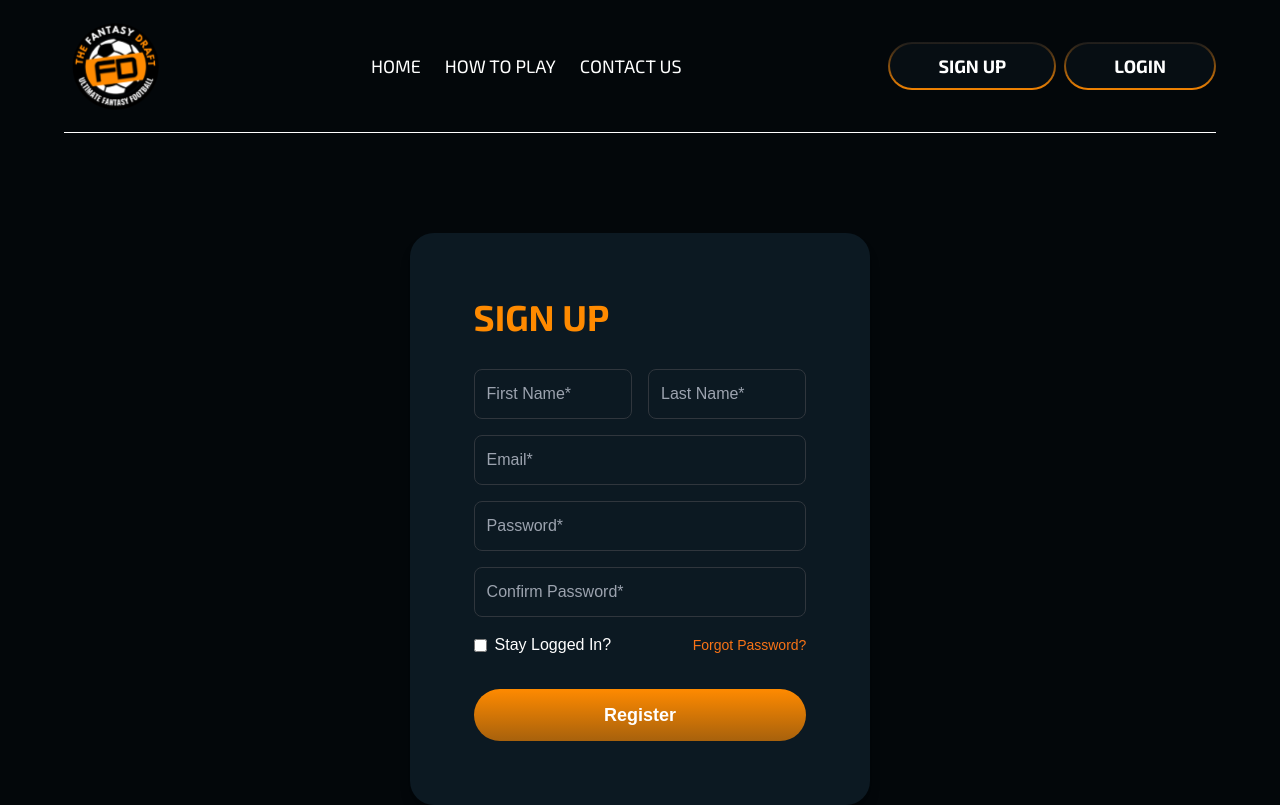
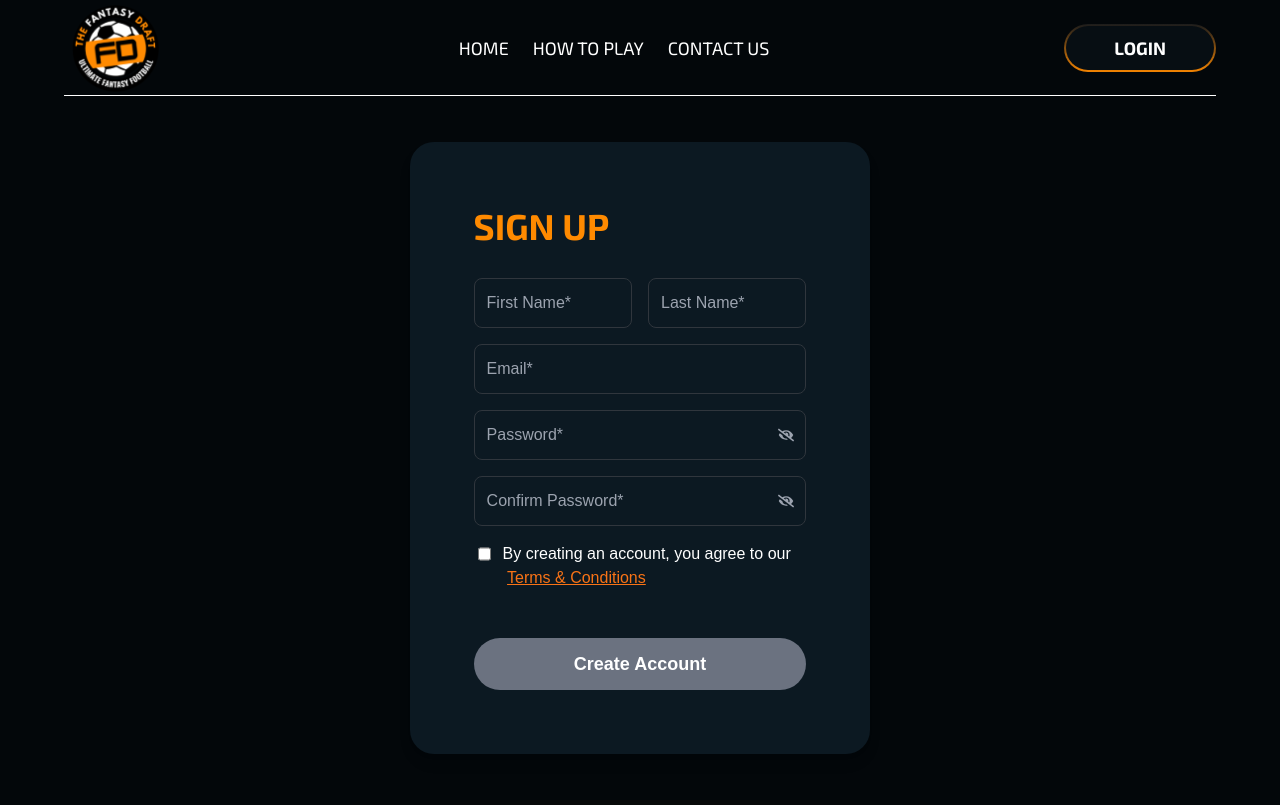
Before and after one commit to OmairMairaj/thefantasydraft, a Next.js app: page /signup in a window 1280 px wide. Shown: the top 805 px of the page. Built offline with nearby package versions, Linux system fonts and the light colour scheme.

Commit message:
OMA Dashboard & Nav

```diff
--- a/app/login/page.jsx
+++ b/app/login/page.jsx
@@ -25,11 +25,11 @@ export default function Login() {
     };
 
     return (
-        <div className="min-h-[67vh] flex flex-col items-center pt-[150px]">
+        <div className="min-h-[88vh] flex flex-col items-center justify-center mb-[40]">
             <div className="w-1/3 bg-[#0C1922] p-16 rounded-3xl shadow-lg mb-500">
                 <h1 className={`text-4xl font-bold italic ${exo2.className}`}>LOGIN</h1>
                 <form onSubmit={handleSubmit}>
-                    <div className="mt-8 mb-8 space-y-4">
+                    <div className="mt-8 mb-4 space-y-4">
                         <input
                             type="email"
                             value={email}
@@ -57,11 +57,11 @@ export default function Login() {
                                 type="checkbox"
                                 checked={stayLoggedIn}
                                 onChange={(e) => setStayLoggedIn(e.target.checked)}
-                                className="mr-2"
+                                className="mr-2 ml-1 size-4"
                             />
                             Stay Logged In?
                         </label>
-                        <a href="#" className="text-orange-500 text-sm hover:underline">Forgot Password?</a>
+                        <a href="/forgot-password" className="text-orange-500 text-sm hover:underline">Forgot Password?</a>
                     </div>
                     <button
                         type="submit"
--- a/app/signup/page.jsx
+++ b/app/signup/page.jsx
@@ -3,6 +3,7 @@
 import React, { useState } from 'react';
 import { useRouter } from 'next/navigation';
 import { Exo_2 } from 'next/font/google';
+import { FaEye, FaEyeSlash } from 'react-icons/fa'; // Import eye icons
 
 const exo2 = Exo_2({
     weight: ['700', '800'],
@@ -16,7 +17,9 @@ const SignUp = () => {
     const [email, setEmail] = useState('');
     const [password, setPassword] = useState('');
     const [confirmPassword, setConfirmPassword] = useState('');
-    const [stayLoggedIn, setStayLoggedIn] = useState(false);
+    const [agreedToTerms, setAgreedToTerms] = useState(false);
+    const [showPassword, setShowPassword] = useState(false); // State to toggle password visibility
+    const [showConfirmPassword, setShowConfirmPassword] = useState(false); // For confirm password field
     const router = useRouter();
 
     const handleSubmit = (e) => {
@@ -25,19 +28,22 @@ const SignUp = () => {
             alert('Passwords do not match!');
             return;
         }
+        if (!agreedToTerms) {
+            alert('You must agree to the Terms & Conditions');
+            return;
+        }
         // Logic to register the user (you can call an API here)
-        console.log('Name:', name, 'Email:', email, 'Password:', password, 'Stay Logged In:', stayLoggedIn);
+        console.log('Name:', firstName, lastName, 'Email:', email, 'Password:', password, 'Agreed to Terms:', agreedToTerms);
         // On success, redirect to the dashboard or another page
         router.push('/dashboard');
     };
 
-
     return (
-        <div className='min-h-[67vh] flex flex-col items-center pt-[100px]'>
-            <div className='w-2/5 bg-[#0C1922] p-16 rounded-3xl shadow-lg mb-500"'>
+        <div className='min-h-[88vh] flex flex-col items-center justify-center'>
+            <div className='w-2/5 bg-[#0C1922] p-16 rounded-3xl shadow-lg'>
                 <h1 className={`text-4xl font-bold italic ${exo2.className}`}>SIGN UP</h1>
                 <form onSubmit={handleSubmit} className='mt-8'>
-                    <div className='w-full mb-4 flex justify-between space-x-4 '>
+                    <div className='w-full mb-4 flex justify-between space-x-4'>
                         <div className='w-1/2'>
                             <input type="text"
                                 value={firstName}
@@ -55,7 +61,7 @@ const SignUp = () => {
                                 placeholder="Last Name*"
                                 className="w-full p-3 rounded-lg bg-[#0C1922] border border-[#30363D] focus:outline-none focus:border-orange-500 text-white"
                                 required
-                                autocomplete="off"
+                                autoComplete="off"
                             />
                         </div>
                     </div>
@@ -66,50 +72,70 @@ const SignUp = () => {
                         placeholder="Email*"
                         className="w-full p-3 mb-4 rounded-lg bg-[#0C1922] border border-[#30363D] focus:outline-none focus:border-orange-500 text-white"
                         required
-                        autocomplete="off"
+                        autoComplete="off"
                     />
-                    <div>
+                    {/* Password Field with Toggle */}
+                    <div className="relative w-full mb-4">
                         <input
-                            type="password"
+                            type={showPassword ? 'text' : 'password'} // Toggle between password and text input types
                             value={password}
                             onChange={(e) => setPassword(e.target.value)}
                             placeholder="Password*"
-                            className="w-full mb-4 p-3 text-white bg-[#0C1922] border border-[#30363D] rounded-lg focus:outline-none focus:border-orange-500"
+                            className="w-full p-3 text-white bg-[#0C1922] border border-[#30363D] rounded-lg focus:outline-none focus:border-orange-500"
                             required
                         />
+                        <div
+                            className="absolute inset-y-0 right-3 flex items-center cursor-pointer"
+                            onClick={() => setShowPassword(!showPassword)}
+                        >
+                            {showPassword ? <FaEye className="text-gray-400" /> : <FaEyeSlash className="text-gray-400" />}
+                        </div>
                     </div>
-                    <div>
+
+                    {/* Confirm Password Field with Toggle */}
+                    <div className="relative w-full mb-4">
                         <input
-                            type="password"
+                            type={showConfirmPassword ? 'text' : 'password'}
                             value={confirmPassword}
                             onChange={(e) => setConfirmPassword(e.target.value)}
                             placeholder="Confirm Password*"
-                            className="w-full mb-4 p-3 text-white bg-[#0C1922] border border-[#30363D] rounded-lg focus:outline-none focus:border-orange-500"
+                            className="w-full p-3 text-white bg-[#0C1922] border border-[#30363D] rounded-lg focus:outline-none focus:border-orange-500"
                             required
                         />
+                        <div
+                            className="absolute inset-y-0 right-3 flex items-center cursor-pointer"
+                            onClick={() => setShowConfirmPassword(!showConfirmPassword)}
+                        >
+                            {showConfirmPassword ? <FaEye className="text-gray-400" /> : <FaEyeSlash className="text-gray-400" />}
+                        </div>
                     </div>
-                    <div className="flex items-center justify-between">
-                        <label className="flex items-center text-white">
-                            <input
-                                type="checkbox"
-                                checked={stayLoggedIn}
-                                onChange={(e) => setStayLoggedIn(e.target.checked)}
-                                className="mr-2"
-                            />
-                            Stay Logged In?
+
+                    <div className="flex items-start mb-4 space-x-2">
+                        <input
+                            type="checkbox"
+                            checked={agreedToTerms}
+                            onChange={(e) => setAgreedToTerms(e.target.checked)}
+                            className="align-top m-1 size-4"
+                        />
+                        <label className="text-white">
+                            By creating an account, you agree to our &nbsp;
+                            <a href="/terms-conditions" className="text-orange-500 underline hover:text-orange-400">
+                                Terms & Conditions
+                            </a>
                         </label>
-                        <a href="#" className="text-orange-500 text-sm hover:underline">Forgot Password?</a>
                     </div>
                     <button
                         type="submit"
-                        className="w-full mt-8 py-3 bg-gradient-to-b from-[#FF8A00] to-[#FF8A00A3] rounded-full text-white font-bold text-lg hover:bg-orange-600 transition-all"
+                        disabled={!agreedToTerms}
+                        className={`w-full mt-8 py-3 rounded-full text-white font-bold text-lg transition-all ${agreedToTerms ? 'bg-gradient-to-b from-[#FF8A00] to-[#FF8A00A3] cursor-pointer hover:bg-orange-600' : 'bg-gray-500 cursor-not-allowed'
+                            }`}
                     >
-                        Register
+                        Create Account
                     </button>
                 </form>
             </div>
         </div>
-    )
-}
+    );
+};
 
-export default SignUp
+export default SignUp;
--- a/components/Nav/Nav.jsx
+++ b/components/Nav/Nav.jsx
@@ -1,9 +1,13 @@
 'use client';
 
-import React, { useState } from 'react';
+import React, { useState, useEffect, useRef } from 'react';
 import Image from 'next/image';
 import Link from 'next/link';
 import { Exo_2 } from 'next/font/google';
+import { usePathname } from 'next/navigation';
+import { FaUserCircle } from 'react-icons/fa';
+import { FiChevronDown } from 'react-icons/fi';
+import { FaBell } from 'react-icons/fa';
 
 const exo2 = Exo_2({
     weight: ['400', '500', '700', '800'],
@@ -13,10 +17,28 @@ const exo2 = Exo_2({
 
 const Nav = () => {
     const [menuOpen, setMenuOpen] = useState(false);
+    const [dropdownOpen, setDropdownOpen] = useState(false);
+    const pathname = usePathname();
+    const dropdownRef = useRef(null);
+
+
+    useEffect(() => {
+        const handleClickOutside = (event) => {
+            if (dropdownRef.current && !dropdownRef.current.contains(event.target)) {
+                setDropdownOpen(false);
+            }
+        };
+
+
+        document.addEventListener('mousedown', handleClickOutside);
+
+        return () => {
+            document.removeEventListener('mousedown', handleClickOutside);
+        };
+    }, [dropdownRef]);
 
     return (
-        <nav className="flex justify-between items-center border-b border-white py-4">
-            {/* Logo */}
+        <nav className={`max-h-[12vh] flex justify-between items-center border-b border-white py-4`}>
             <div className="flex space-x-5 items-center">
                 <Link href="/">
                     <Image
@@ -52,28 +74,96 @@ const Nav = () => {
                 </button>
             </div>
 
-            {/* Nav Links (Hidden on Mobile, Shown in Hamburger Menu) */}
-            <div className={`md:flex ${menuOpen ? 'block' : 'hidden'} md:space-x-6`}>
-                <a href="/" className={`hover:text-[#FF8A00] text-xs md:text-base lg:text-lg cursor-pointer ${exo2.className}`}>
-                    HOME
-                </a>
-                <a href="/how-to-play" className={`hover:text-[#FF8A00] text-xs md:text-base lg:text-lg cursor-pointer ${exo2.className}`}>
-                    HOW TO PLAY
-                </a>
-                <a href="/contact" className={`hover:text-[#FF8A00] text-xs md:text-base lg:text-lg cursor-pointer ${exo2.className}`}>
-                    CONTACT US
-                </a>
-            </div>
+            {/* Nav Links */}
+            {pathname !== '/dashboard' ? (
+                <div className={`md:flex ${menuOpen ? 'block' : 'hidden'} md:space-x-6`}>
+                    <Link href="/" className={`hover:text-[#FF8A00] text-xs md:text-base lg:text-lg cursor-pointer ${exo2.className}`}>
+                        HOME
+                    </Link>
+                    <Link href="/how-to-play" className={`hover:text-[#FF8A00] text-xs md:text-base lg:text-lg cursor-pointer ${exo2.className}`}>
+                        HOW TO PLAY
+                    </Link>
+                    <Link href="/contact" className={`hover:text-[#FF8A00] text-xs md:text-base lg:text-lg cursor-pointer ${exo2.className}`}>
+                        CONTACT US
+                    </Link>
+                </div>
+            ) : (
+                <div className={`md:flex ${menuOpen ? 'block' : 'hidden'} md:space-x-6`}>
+                    <Link href="/dashboard" className={`hover:text-[#FF8A00] text-xs md:text-base lg:text-lg cursor-pointer ${exo2.className}`}>
+                        DASHBOARD
+                    </Link>
+                    <Link href="/how-to-play" className={`hover:text-[#FF8A00] text-xs md:text-base lg:text-lg cursor-pointer ${exo2.className}`}>
+                        RULES
+                    </Link>
+                </div>
+            )}
 
-            {/* CTA Buttons */}
-            <div className="flex space-x-2">
-                <a href="/signup" className={`button relative px-6 md:px-8 lg:px-12 py-2 rounded-full text-white text-center font-bold text-sm md:text-base lg:text-lg border-2 hover:bg-[#FF8A00] cursor-pointer ${exo2.className}`}>
-                    SIGN UP
-                </a>
-                <a href="/login" className={`button relative px-6 md:px-8 lg:px-12 py-2 rounded-full text-white text-center font-bold text-sm md:text-base lg:text-lg border-2 hover:bg-[#FF8A00] cursor-pointer ${exo2.className}`}>
-                    LOGIN
-                </a>
-            </div>
+            {/* Conditional Elements: Signup/Login OR User Dropdown for Dashboard */}
+            {pathname !== '/dashboard' ? (
+                <div className="flex space-x-2">
+                    {pathname !== '/signup' && (
+                        <Link href="/signup" className={`button relative px-6 md:px-8 lg:px-12 py-2 rounded-full text-white text-center font-bold text-sm md:text-base lg:text-lg border-2 hover:bg-[#FF8A00] cursor-pointer ${exo2.className}`}>
+                            SIGN UP
+                        </Link>
+                    )}
+                    {pathname !== '/login' && (
+                        <Link href="/login" className={`button relative px-6 md:px-8 lg:px-12 py-2 rounded-full text-white text-center font-bold text-sm md:text-base lg:text-lg border-2 hover:bg-[#FF8A00] cursor-pointer ${exo2.className}`}>
+                            LOGIN
+                        </Link>
+                    )}
+                </div>
+            ) : (
+                <div className="flex items-center space-x-4">
+                    {/* Notification Icon */}
+                    <div className="relative flex justify-center items-center w-14 h-14 rounded-full border-2 border-transparent fade-gradient p-1 cursor-pointer">
+                        <div className="flex justify-center items-center w-full h-full rounded-full">
+                            <FaBell className="text-white text-lg" />
+                        </div>
+                    </div>
+
+                    {/* User Avatar and Dropdown */}
+                    <div ref={dropdownRef} className="relative">
+                        <button
+                            onClick={() => setDropdownOpen(!dropdownOpen)}
+                            className="flex items-center space-x-4 fade-gradient py-2 px-5 rounded-full"
+                        >
+                            {/* Avatar */}
+                            {/* <div className="flex items-center bg-[#0C1922] rounded-full p-1">
+                                <Image
+                                    src="/path-to-avatar.jpg" // Replace with the path to the user's avatar
+                                    alt="User Avatar"
+                                    width={30}
+                                    height={30}
+                                    className="rounded-full"
+                                />
+                            </div> */}
+
+                            <FaUserCircle className="text-4xl" />
+
+                            {/* Username and Chevron */}
+                            <span className="text-white ml-2">Omair Mairaj</span>
+                            <FiChevronDown className="text-white" />
+                        </button>
+
+                        {/* Dropdown */}
+                        {dropdownOpen && (
+                            <div
+                                className="absolute right-0 mt-2 w-48 bg-[#0C1922] text-white rounded-lg py-2 z-10"
+                                style={{
+                                    boxShadow: '0px 4px 20px rgba(0, 0, 0, 0.6), 0px 2px 8px rgba(0, 0, 0, 0.2)',
+                                }}
+                            >
+                                <a href="/profile" className="block px-4 py-2 hover:bg-[#FF8A00A3] rounded-lg">
+                                    Account
+                                </a>
+                                <a href="/logout" className="block px-4 py-2 hover:bg-[#FF8A00A3] rounded-lg">
+                                    Logout
+                                </a>
+                            </div>
+                        )}
+                    </div>
+                </div>
+            )}
         </nav>
     );
 };
--- a/package.json
+++ b/package.json
@@ -12,7 +12,8 @@
     "@next/font": "^14.2.14",
     "next": "14.2.14",
     "react": "^18",
-    "react-dom": "^18"
+    "react-dom": "^18",
+    "react-icons": "^5.3.0"
   },
   "devDependencies": {
     "autoprefixer": "^10.4.20",
```
Also changed, not shown: app/dashboard/page.jsx (added, +11 -0 lines), app/globals.css (+18 -0 lines), 2 other files (tests, documents, lock files or other folders).
